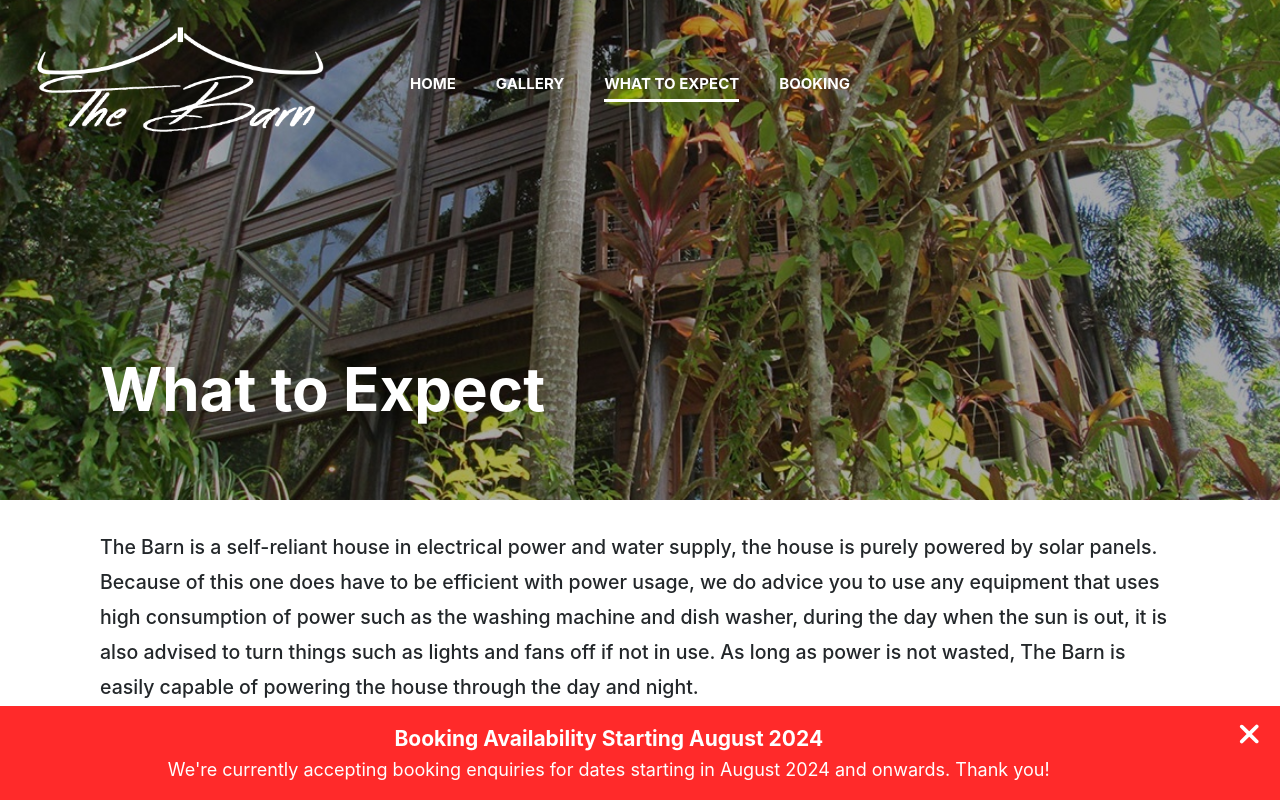
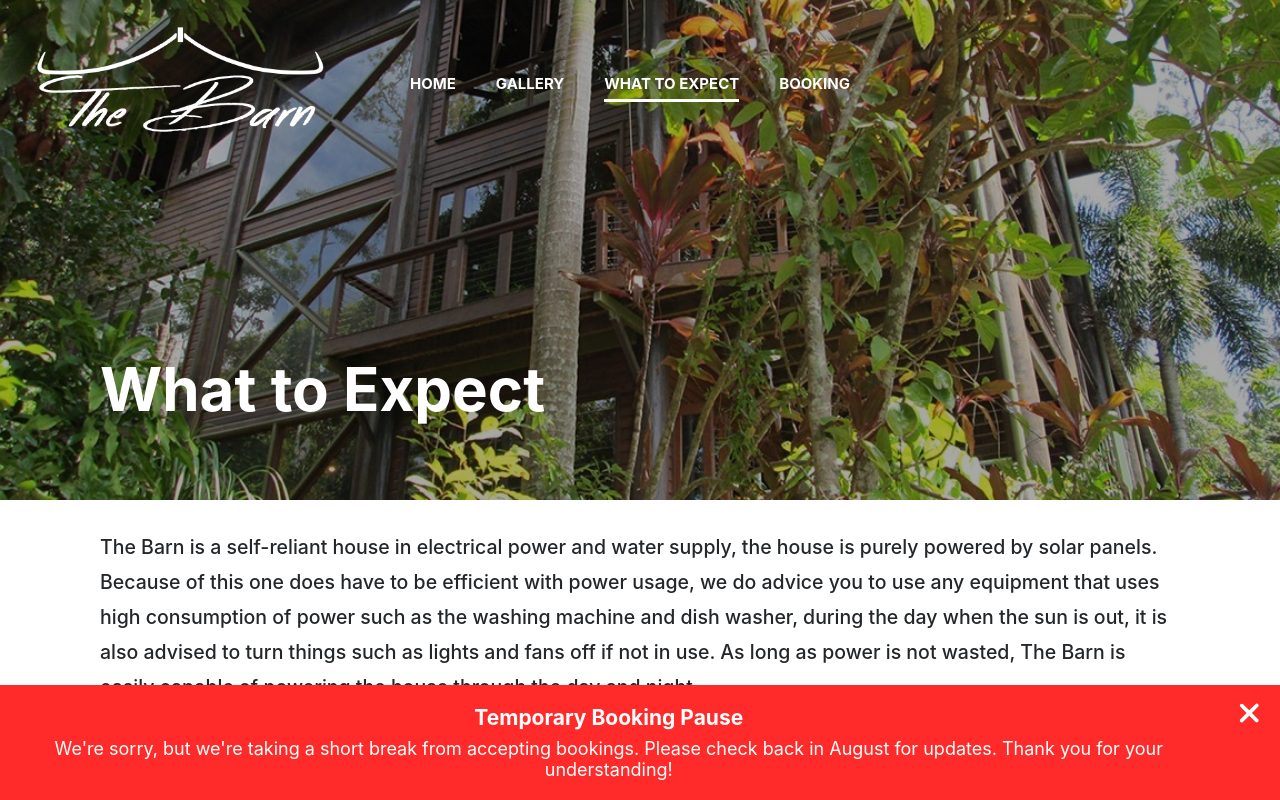
Before and after one commit to sing2536/thebarndaintree-v2, a Vue app: page /expect in a window 1280 px wide. Built offline with nearby package versions, Linux system fonts and the light colour scheme; what vue3-lazyload would draw is missing.

Commit message:
Updated notification message for booking pause

```diff
--- a/src/components/Notification.vue
+++ b/src/components/Notification.vue
@@ -10,7 +10,7 @@ library.add(faXmark)
 
 const router = useRouter()
 const notificationActive = ref(false)
-const specialOfferAckName = "bookingUnavailableNotification"
+const specialOfferAckName = "bookingUnavailableNotification2"
 
 function notificationClose() {
     notificationActive.value = false
@@ -50,14 +50,14 @@ watch(router.currentRoute, () => bookingUnavailableHandler())
     <transition appear>
         <div v-if="notificationActive" class="container">
             <div class="content">
-                <div class="title">
-                    Booking Availability Starting August 2024
-                </div>
+                <div class="title">Temporary Booking Pause</div>
                 <p>
-                    We're currently accepting booking enquiries for dates
-                    starting in August 2024 and onwards. Thank you!
+                    We're sorry, but we're taking a short break from accepting
+                    bookings. Please check back in August for updates. Thank you
+                    for your understanding!
                 </p>
             </div>
+
             <!-- <div class="content">
                 <div class="title">Get 10% off when you stay between now and end of March 2023!</div>
                 <p>Offer only available specifically for booking dates that are before end of March 2023.</p>
```
